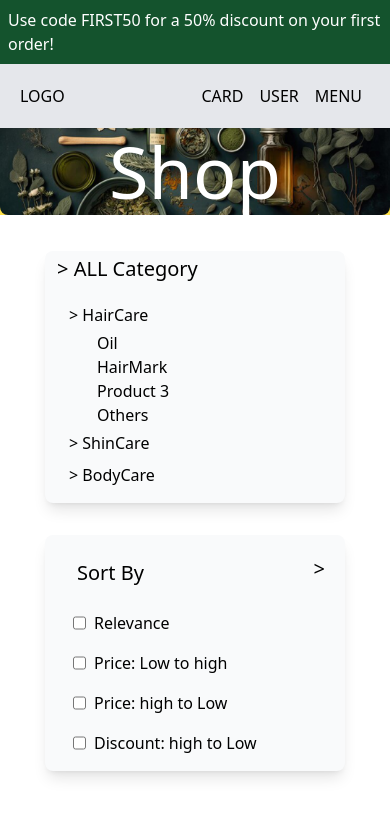
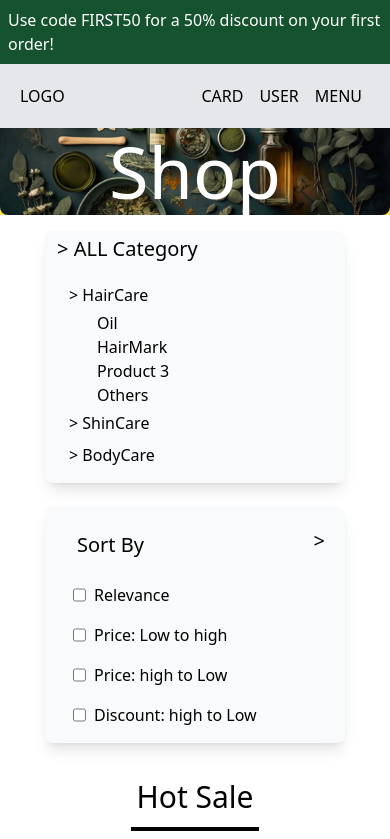
Before and after one commit to Rishabhgehlot7/frontend-harbalwala, a React (Create React App) app: page /Products in a window 390 px wide. Shown: the top 839 px of the page. Built offline with nearby package versions, Linux system fonts and the light colour scheme.

Commit message:
header commit

```diff
--- a/src/components/CategoryFilter.jsx
+++ b/src/components/CategoryFilter.jsx
@@ -10,7 +10,7 @@ const CategoryFilter = () => {
         setShowSubCategory(!showSubCategory);
     }
     return (
-        <div className=' w-[300px] h-auto bg-gray-50 m-4 shadow-lg rounded-lg'>
+        <div className=' w-[300px] h-auto bg-gray-50 my-4 md:m-4 shadow-lg rounded-lg'>
             <h3 className='px-3 py-1 text-xl cursor-pointer' onClick={showCategoryMain}> {'>'} ALL Category</h3>
             <div className={`p-3 ${showMainCategory ? '' : "hidden"}`}>
                 <h4 className='px-3 py-1 cursor-pointer' onClick={showCategorySub}>{'>'} HairCare</h4>
--- a/src/components/CategoryWithPrice.jsx
+++ b/src/components/CategoryWithPrice.jsx
@@ -6,7 +6,7 @@ const CategoryWithPrice = () => {
         setshowCategory(!showCategory)
     }
     return (
-        <div className=' w-[300px] h-auto bg-gray-50 shadow-lg m-4 rounded-lg p-2'>
+        <div className=' w-[300px] h-auto bg-gray-50 shadow-lg my-2 md:m-4 rounded-lg p-2'>
             <div className=' flex justify-between p-3 cursor-pointer' onClick={showCategoryHandler} >
                 <h3 className='px-3 py-1 text-xl cursor-pointer'>Sort By</h3>
                 <div className=' text-xl'>{">"}</div>
--- a/src/components/MobileNavbar.jsx
+++ b/src/components/MobileNavbar.jsx
@@ -24,7 +24,7 @@ const MobileNavbar = () => {
                     <button className='px-2 font-medium'>USER</button>
                     <button className='px-2 font-medium' onClick={showMenu}>MENU</button>
                 </div>
-                <ul className={` fixed right-0 top-0 bg-gray-300 p-4 h-screen pt-7 w-[80%] flex flex-col ${show ? "" : "right-[-500px]"}`}>
+                <ul className={` fixed right-0 top-0 bg-gray-300 p-4 h-screen pt-7 w-[80%] flex flex-col z-30 ${show ? "" : "right-[-500px]"}`}>
                     <button className='absolute top-2 right-3' onClick={showMenu}>X</button>
                     <div className=' my-6'></div>
                     <input type="text" className='rounded-md border-black border-[1px] p-2 font-medium' placeholder='Search' />
--- a/src/components/ShopPoster.jsx
+++ b/src/components/ShopPoster.jsx
@@ -10,7 +10,7 @@ const ShopPoster = () => {
         src={Image}
         alt={Image}
       />
-      <p className=' absolute w-full h-auto text-center text-white text-7xl'>Shop</p>
+      <p className='absolute w-full h-auto text-center text-white text-7xl'>Shop</p>
     </div>
   )
 }
--- a/src/pages/Products.jsx
+++ b/src/pages/Products.jsx
@@ -16,7 +16,7 @@ const Products = () => {
             <div className=' w-full h-auto'>
             </div>
             <div class="flex h-auto md:flex-row flex-col">
-                <div className='flex flex-col md:flex-col md:justify-start md:items-start items-center justify-center m-5'>
+                <div className='flex flex-col md:flex-col md:justify-start md:items-start items-center justify-center md:m-5'>
                     <CategoryFilter />
                     <CategoryWithPrice />
                 </div>
```
